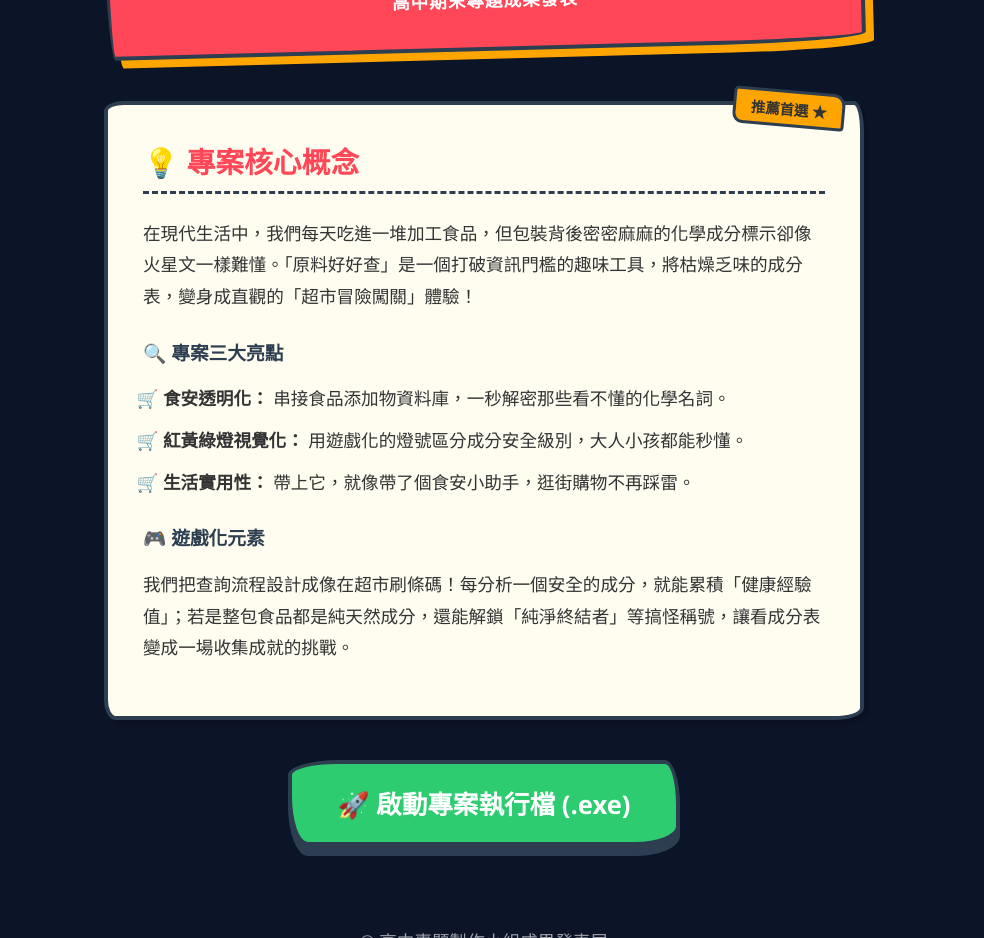
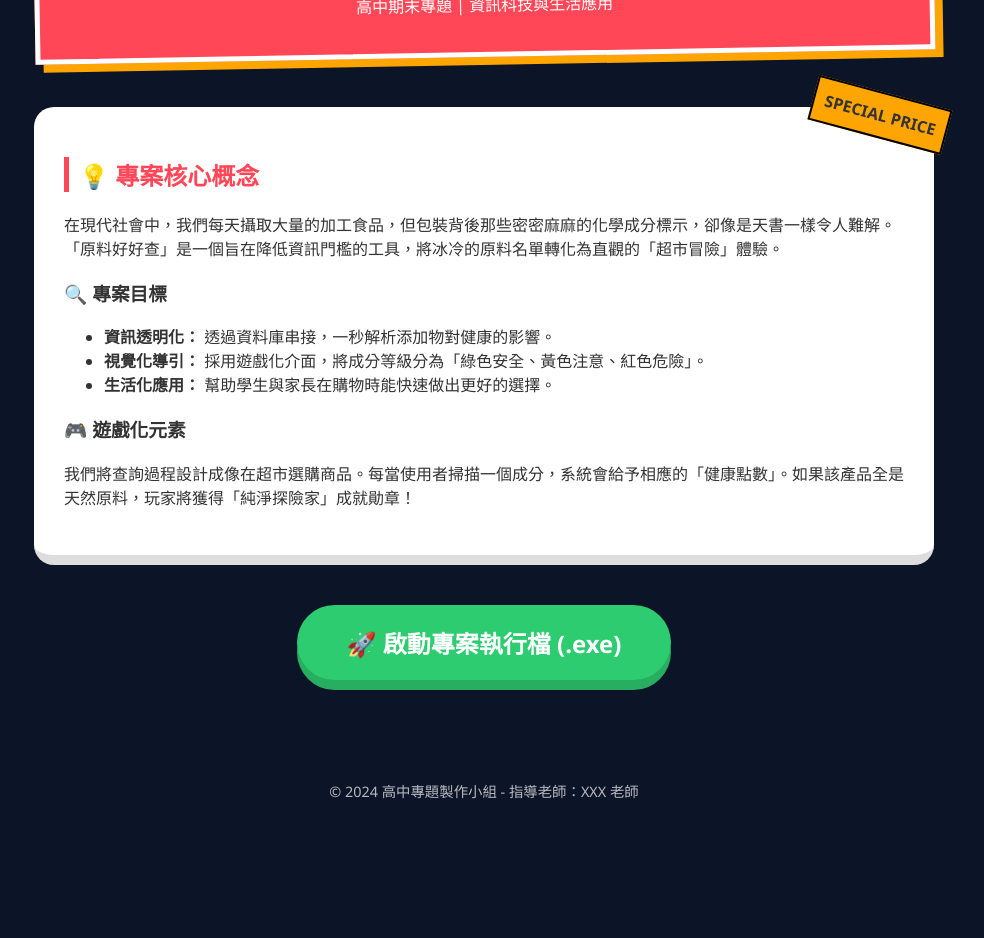
Before and after one commit to jia0808-x/114, a plain HTML site: page index.html in a window 1280 px wide. Shown: the part 189-1127 px from the top of the page, without its empty margins (156-1140 px from the left). After the commit the page ends 1074 px from the top, so only its background shows below. Drawn offline with Linux system fonts and the light colour scheme.

Commit message:
Update index.html

```diff
--- a/index.html
+++ b/index.html
@@ -5,12 +5,12 @@
     <meta name="viewport" content="width=device-width, initial-scale=1.0">
     <title>高中期末專題 - 原料好好查</title>
     <style>
-        /* --- 全域手繪感設定 --- */
+        /* --- 全域設定 --- */
         :root {
             --supermarket-red: #ff4757;
             --supermarket-yellow: #ffa502;
+            --shelf-wood: #d35400;
             --night-sky: #0c1428;
-            --hand-drawn-stroke: #2c3e50;
         }
 
         body, html {
@@ -18,11 +18,11 @@
             padding: 0;
             font-family: 'Segoe UI', 'Microsoft JhengHei', sans-serif;
             background: var(--night-sky);
-            color: #333;
+            color: white;
             overflow-x: hidden;
         }
 
-        /* --- 夜晚流星背景 --- */
+        /* --- 流星背景動畫 --- */
         .night {
             position: fixed;
             width: 100%;
@@ -53,202 +53,155 @@
             100% { transform: translateX(300px) rotate(25deg); }
         }
 
-        /* --- 主內容區 --- */
+        /* 生成多顆流星 */
+        .shooting_star:nth-child(1) { top: 10%; left: 30%; animation-delay: 1s; }
+        .shooting_star:nth-child(2) { top: 20%; left: 70%; animation-delay: 2.5s; }
+        .shooting_star:nth-child(3) { top: 5%; left: 50%; animation-delay: 4s; }
+
+        /* --- 主內容區塊 --- */
         .container {
-            max-width: 800px;
+            max-width: 900px;
             margin: 50px auto;
             padding: 20px;
-            box-sizing: border-box;
         }
 
-        /* 手繪風特價標籤標題 */
+        /* 超市風格標題 */
         .header {
             text-align: center;
             background: var(--supermarket-red);
-            color: white;
-            padding: 30px 20px;
-            /* 運用不規則邊框做出手繪感 */
-            border: 4px solid var(--hand-drawn-stroke);
-            border-radius: 255px 15px 225px 15px/15px 225px 15px 255px;
+            padding: 20px;
+            border: 5px solid white;
             box-shadow: 8px 8px 0px var(--supermarket-yellow);
-            transform: rotate(-1.5deg);
+            transform: rotate(-1deg);
             margin-bottom: 50px;
         }
 
         .header h1 {
             margin: 0;
-            font-size: 2.8rem;
-            text-shadow: 3px 3px 0px var(--hand-drawn-stroke);
+            font-size: 3rem;
+            text-shadow: 3px 3px 0px #333;
         }
 
-        /* 手繪風超市收據介紹區 */
+        /* 主題介紹卡片 */
         .content-box {
-            background: #fffdf0;
-            padding: 35px;
-            border: 4px solid var(--hand-drawn-stroke);
-            border-radius: 20px 10px 30px 12px/10px 30px 12px 20px;
-            box-shadow: 5px 5px 0px rgba(0,0,0,0.15);
+            background: white;
+            color: #333;
+            padding: 30px;
+            border-radius: 20px;
+            border-bottom: 10px solid #ddd;
             margin-bottom: 40px;
             position: relative;
         }
 
-        /* 標籤小裝飾 */
         .content-box::before {
-            content: '推薦首選 ★';
+            content: 'SPECIAL PRICE';
             position: absolute;
             top: -15px;
-            right: 15px;
+            right: -15px;
             background: var(--supermarket-yellow);
-            padding: 5px 15px;
+            padding: 10px;
             font-weight: bold;
-            font-size: 0.9rem;
-            border: 3px solid var(--hand-drawn-stroke);
-            border-radius: 5px 12px 4px 10px;
-            transform: rotate(5deg);
+            border: 2px solid black;
+            transform: rotate(15deg);
         }
 
-        h2 {
-            color: var(--supermarket-red);
-            font-size: 1.8rem;
-            margin-top: 0;
-            border-bottom: 3px dashed var(--hand-drawn-stroke);
-            padding-bottom: 10px;
-        }
+        h2 { color: var(--supermarket-red); border-left: 5px solid var(--supermarket-red); padding-left: 10px; }
 
-        h3 {
-            color: #2c3e50;
-            margin-top: 25px;
-        }
-
-        p, li {
-            line-height: 1.8;
-            font-size: 1.1rem;
-        }
-
-        ul {
-            padding-left: 20px;
-        }
-
-        li {
-            margin-bottom: 10px;
-            list-style-type: '🛒 ';
-        }
-
-        /* 遊戲化下載按鈕 */
+        /* 專案執行檔按鈕 */
         .download-btn {
             display: block;
             width: fit-content;
             margin: 40px auto;
-            padding: 20px 45px;
-            font-size: 1.6rem;
+            padding: 20px 50px;
+            font-size: 1.5rem;
             background: #2ecc71;
             color: white;
             text-decoration: none;
             font-weight: bold;
-            border: 4px solid var(--hand-drawn-stroke);
-            border-radius: 50px 15px 45px 20px/15px 45px 20px 50px;
-            box-shadow: 0 10px 0 var(--hand-drawn-stroke);
-            transition: 0.15s;
+            border-radius: 50px;
+            box-shadow: 0 10px 0 #27ae60;
+            transition: 0.2s;
             cursor: pointer;
-            text-align: center;
         }
 
         .download-btn:hover {
-            transform: translateY(4px);
-            box-shadow: 0 6px 0 var(--hand-drawn-stroke);
-            background: #27ae60;
-        }
-
-        .download-btn:active {
-            transform: translateY(10px);
-            box-shadow: 0 0px 0 var(--hand-drawn-stroke);
+            transform: translateY(5px);
+            box-shadow: 0 5px 0 #27ae60;
         }
 
         .footer {
             text-align: center;
             font-size: 0.9rem;
-            color: white;
-            opacity: 0.6;
-            margin-top: 80px;
+            opacity: 0.7;
+            margin-top: 100px;
         }
     </style>
 </head>
 <body>
 
-    <!-- 背景流星群 -->
-    <div class="night"></div>
+    <!-- 背景流星 -->
+    <div class="night">
+        <div class="shooting_star"></div>
+        <div class="shooting_star"></div>
+        <div class="shooting_star"></div>
+    </div>
 
     <div class="container">
-        <!-- 標題區 -->
+        <!-- 標題 -->
         <header class="header">
             <h1>🛒 原料好好查</h1>
-            <p style="margin: 5px 0 0 0; font-weight: bold; letter-spacing: 1px;">高中期末專題成果發表</p>
+            <p>高中期末專題 | 資訊科技與生活應用</p>
         </header>
 
-        <!-- 主題介紹區（已移除小組成員方塊） -->
+        <!-- 主題介紹 -->
         <section class="content-box">
             <h2>💡 專案核心概念</h2>
             <p>
-                在現代生活中，我們每天吃進一堆加工食品，但包裝背後密密麻麻的化學成分標示卻像火星文一樣難懂。「原料好好查」是一個打破資訊門檻的趣味工具，將枯燥乏味的成分表，變身成直觀的「超市冒險闖關」體驗！
+                在現代社會中，我們每天攝取大量的加工食品，但包裝背後那些密密麻麻的化學成分標示，卻像是天書一樣令人難解。「原料好好查」是一個旨在降低資訊門檻的工具，將冰冷的原料名單轉化為直觀的「超市冒險」體驗。
             </p>
 
-            <h3>🔍 專案三大亮點</h3>
+            <h3>🔍 專案目標</h3>
             <ul>
-                <li><strong>食安透明化：</strong> 串接食品添加物資料庫，一秒解密那些看不懂的化學名詞。</li>
-                <li><strong>紅黃綠燈視覺化：</strong> 用遊戲化的燈號區分成分安全級別，大人小孩都能秒懂。</li>
-                <li><strong>生活實用性：</strong> 帶上它，就像帶了個食安小助手，逛街購物不再踩雷。</li>
+                <li><strong>資訊透明化：</strong> 透過資料庫串接，一秒解析添加物對健康的影響。</li>
+                <li><strong>視覺化導引：</strong> 採用遊戲化介面，將成分等級分為「綠色安全、黃色注意、紅色危險」。</li>
+                <li><strong>生活化應用：</strong> 幫助學生與家長在購物時能快速做出更好的選擇。</li>
             </ul>
 
             <h3>🎮 遊戲化元素</h3>
             <p>
-                我們把查詢流程設計成像在超市刷條碼！每分析一個安全的成分，就能累積「健康經驗值」；若是整包食品都是純天然成分，還能解鎖「純淨終結者」等搞怪稱號，讓看成分表變成一場收集成就的挑戰。
+                我們將查詢過程設計成像在超市選購商品。每當使用者掃描一個成分，系統會給予相應的「健康點數」。如果該產品全是天然原料，玩家將獲得「純淨探險家」成就勛章！
             </p>
         </section>
 
-        <!-- 專案執行檔按鈕 -->
-        <a href="#" class="download-btn" id="runBtn">🚀 啟動專案執行檔 (.exe)</a>
+        <!-- 執行檔下載區塊 -->
+        <a href="window.location.href='111.exe'" class="download-btn" id="runBtn">🚀 啟動專案執行檔 (.exe)</a>
 
         <footer class="footer">
-            <p>&copy; 高中專題製作小組成果發表展</p>
+            <p>&copy; 2024 高中專題製作小組 - 指導老師：XXX 老師</p>
         </footer>
     </div>
 
-    <!-- 核心控制腳本 -->
     <script>
-        // 🎯 點擊按鈕觸發下載 111.exe
-        const runBtn = document.getElementById('runBtn');
+        // 按鈕點擊小互動
+        document.getElementById('runBtn').addEventListener('click', function(e) {
+            e.preventDefault();
+            alert('叮咚！掃描成功！專案執行檔正在模擬下載中...\n(專題實作成果請連結至你的 GitHub 或雲端路徑)');
+        });
 
-        if (runBtn) {
-            runBtn.addEventListener('click', function(e) {
-                e.preventDefault(); // 阻止網頁預設跳轉行為
-
-                // 跳出超市風格提示
-                alert('叮咚！收銀機掃描成功！\n系統正在為您下載專案執行檔 (111.exe)...');
-
-                // 執行下載
-                window.location.href = "111.exe";
-            });
-        }
-
-        // --- 自動生成流星動畫 ---
+        // 動態增加流星效果
         function createStar() {
             const night = document.querySelector('.night');
-            if (!night) return;
-
             const star = document.createElement('div');
             star.className = 'shooting_star';
-            star.style.top = Math.random() * 40 + '%'; // 只出現在上半部夜空
-            star.style.left = Math.random() * 90 + '%';
-            star.style.animationDelay = Math.random() * 3 + 's';
-
+            star.style.top = Math.random() * 50 + '%';
+            star.style.left = Math.random() * 100 + '%';
+            star.style.animationDelay = Math.random() * 5 + 's';
             night.appendChild(star);
 
-            // 定時刪除舊流星，避免記憶體吃滿
-            setTimeout(() => { star.remove(); }, 4000);
+            // 避免元素過多
+            setTimeout(() => { star.remove(); }, 6000);
         }
-
-        // 每 1.5 秒產生一顆新流星
-        setInterval(createStar, 1500);
+        setInterval(createStar, 2000);
     </script>
 </body>
 </html>
```
